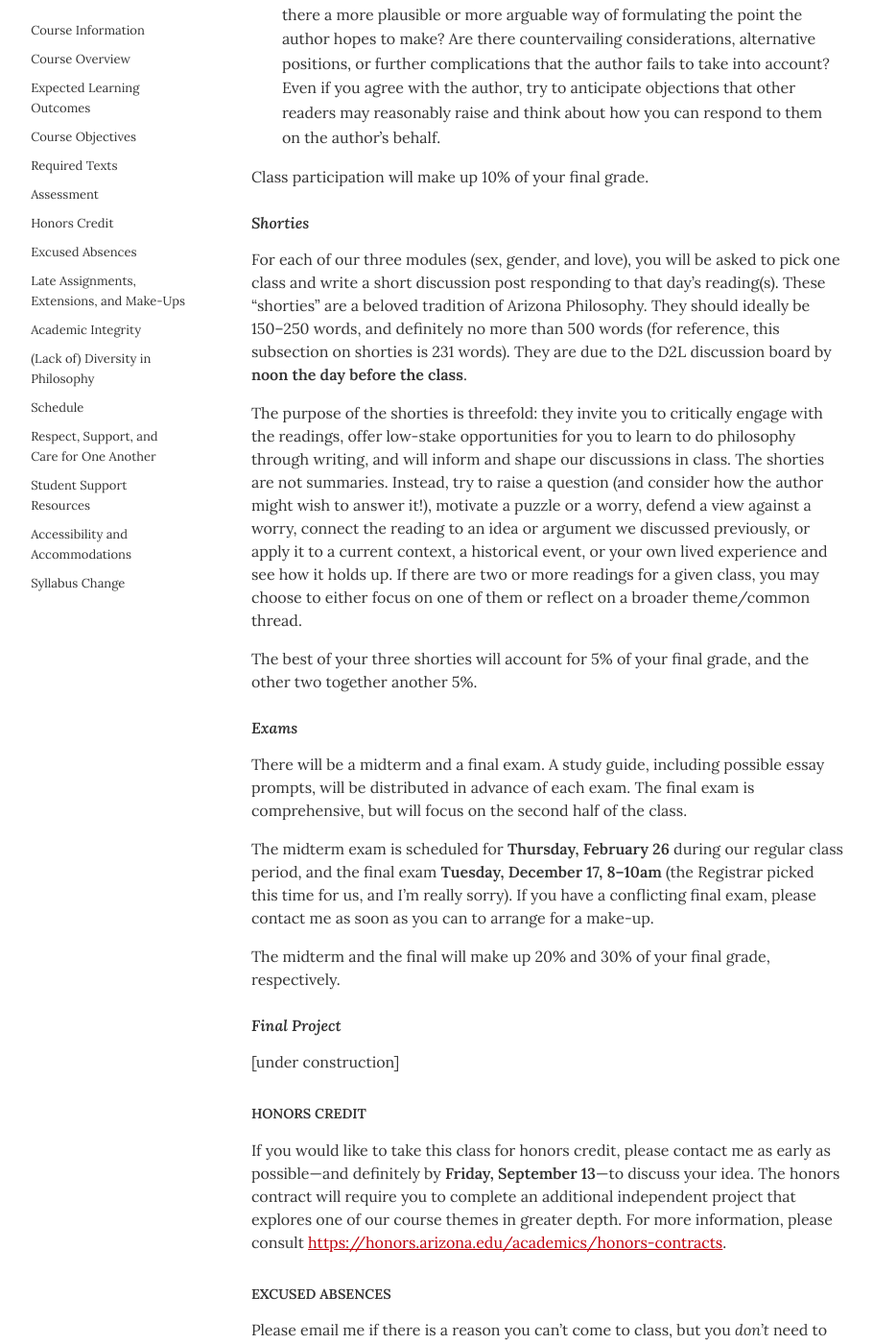
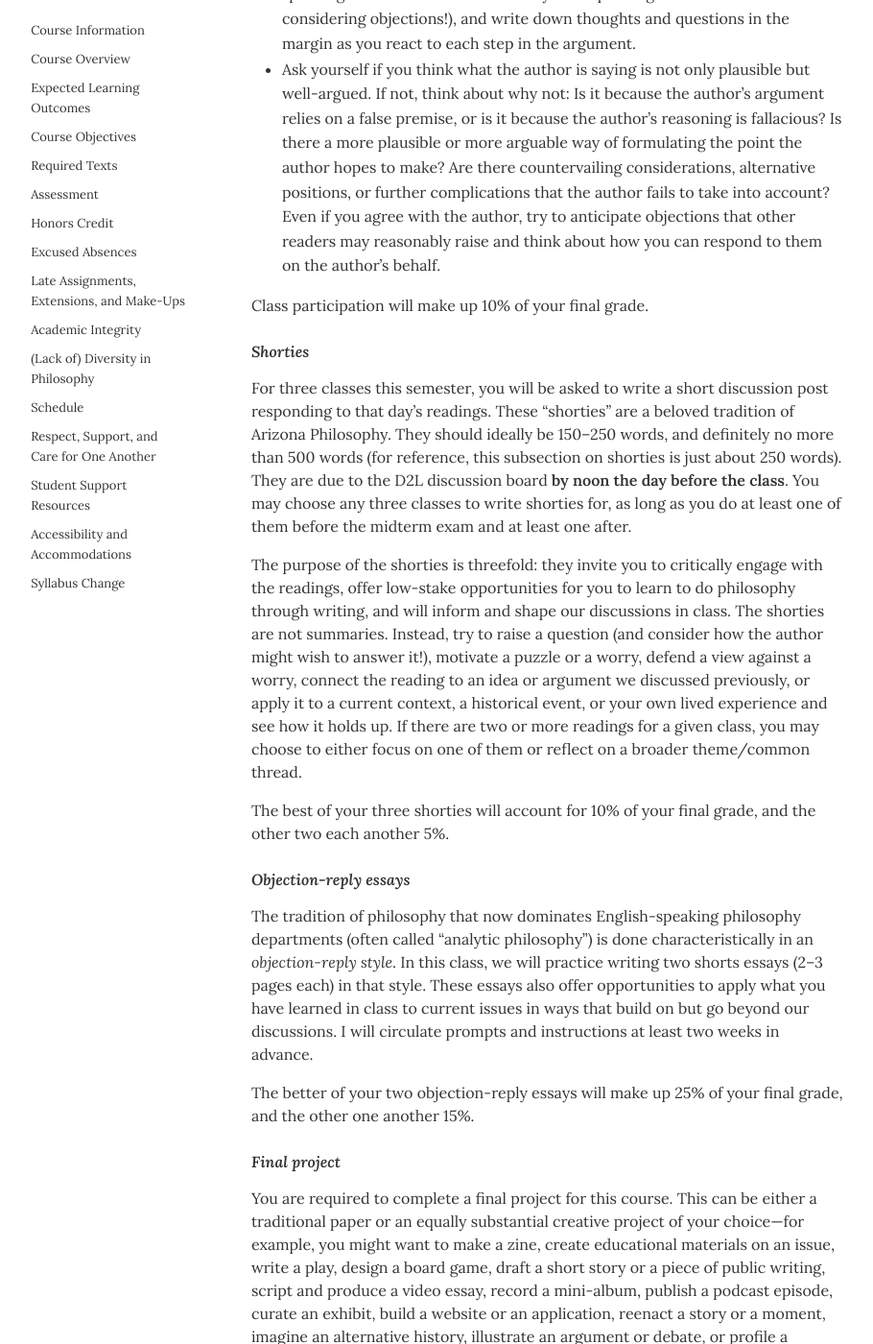
Before and after one commit to dingherself/130, a Jekyll site: the page built from syllabus.md, in a window 1280 px wide and 1400 px high, scrolled down 3532 px. Shown: the whole window at 96% size, without its empty margins (194-1104 px from the left). Built offline with Jekyll 4.4.1, drawn with Linux system fonts in a browser that asks for light colours; some of the changed text lies outside the part shown.

Commit message:
write up syllabus, schedule, directions

```diff
--- a/_layouts/table.html
+++ b/_layouts/table.html
@@ -4,10 +4,8 @@
     {% include head.html %}
     {% include css.html %}
     {% include scripts.html %}
-    <link href="https://cdn.datatables.net/v/bs5/jq-3.7.0/dt-2.0.8/b-3.0.2/b-html5-3.0.2/datatables.min.css" rel="stylesheet">
-    <script src="https://cdnjs.cloudflare.com/ajax/libs/pdfmake/0.2.7/pdfmake.min.js"></script>
-    <script src="https://cdnjs.cloudflare.com/ajax/libs/pdfmake/0.2.7/vfs_fonts.js"></script>
-    <script src="https://cdn.datatables.net/v/bs5/jq-3.7.0/dt-2.0.8/b-3.0.2/b-html5-3.0.2/datatables.min.js"></script>
+    <link href="https://cdn.datatables.net/v/bs5/jq-3.7.0/dt-2.0.8/b-3.0.2/b-print-3.1.0/datatables.min.css" rel="stylesheet">
+    <script src="https://cdn.datatables.net/v/bs5/jq-3.7.0/dt-2.0.8/b-3.0.2/b-print-3.1.0/datatables.min.js"></script>
     <script src="https://cdn.jsdelivr.net/npm/moment@2.30.1/moment.min.js"></script>
     {% include favicons.html %}
     {% include GA.html %}
--- a/syllabus.md
+++ b/syllabus.md
@@ -3,10 +3,10 @@
 title: Syllabus
 group: navigation
 order: 5
-date: 2024-07-02
+date: 2024-07-28
 ---
 
-<h2 class="mt-0">Course Information</h2>
+<h2 class="mt-0" style="position:absolute; visibility: hidden;">Course Information</h2>
 
 **{{ site.course_title_full | smartify }}**\
 {{ site.course_number }}, {{ site.semester | smartify }}\
@@ -61,10 +61,20 @@
 
 ## Required Texts
 
-You will need to acquire the following texts on your own. There are usually excellent bargains from used bookstores.
+You will need to acquire the following texts on your own. As we will discuss them frequently in class, I will ask you to get hard copies if you can; there are usually excellent bargains from used bookstores.
 
-- Simone de Beauvoir, *The Second Sex*, trans. Constance Borde and Sheila Malovany-Chevallier (New York: Vintage Books, 2011). Paperback, 978-0307277787, \$16.00. Edition/translation is important.
-- Plato, *Symposium*, trans. Alexander Nehamas and Paul Woodruff (Indianapolis, IN: Hackett, 1989). Paperback, 978-0872200760, \$11.00. Other editions/translations also work, but make sure you get one with those quirky little page numbers in the left/right margins (they are called “Stephanus numbers” and are consistent across editions). And if you are *really* serious about your bookshelf, consider getting John M. Cooper and D. S. Hutchinson eds., *Plato: Complete Works* (Indianapolis, IN: Hackett, 1997).
+- Simone de Beauvoir, *The Second Sex*, trans. Constance Borde and Sheila Malovany-Chevallier (New York: Vintage Books, 2011). Paperback, 978-0307277787, \$20.00.
+
+<div class="alert alert-light" role="alert">
+  <small>NB: Edition/translation is important.</small>
+</div>
+
+- Plato, *Symposium*, trans. Alexander Nehamas and Paul Woodruff (Indianapolis, IN: Hackett, 1989). Paperback, 978-0872200760, \$11.00.
+
+<div class="alert alert-light" role="alert">
+  <small>NB: Other editions/translations also work, but make sure you get one with those <a href="https://library.villanova.edu/research/subject-guides/citing-your-sources/frequently-used-styles/mla/citing-plato-mla-style">quirky little page numbers in the left/right margins</a> (they are called “Stephanus numbers” and are consistent across editions). And if you are <em>rally</em> serious about your bookshelf, consider getting John M. Cooper and D. S. Hutchinson eds., <em>Plato: Complete Works</em> (Indianapolis, IN: Hackett, 1997).</small>
+</div>
+
 - Catharine A. MacKinnon, *Feminism Unmodified: Discourses on Life and Law* (Cambridge, MA: Harvard University Press). Paperback, 978-0674298743, \$25.00.
 
 I will make all other required readings available digitally. If there are any barriers (technical, financial, etc.) that make it difficult for you to access any of the texts, please don’t be afraid to let me know.
@@ -73,10 +83,10 @@
 
 Final course grades will be awarded on the following basis:
 
-- Participation: 10%
-- Reading Discussions, or “Shorties”: 10%
-- Midterm and Final Exams: 50%
-- Final Project: 30%
+- [Participation](#participation): 10%
+- Reading discussions, or [“shorties”](#shorties): 20%
+- [Objection-reply essays](#objection-reply-essays): 40%
+- [Final project](#final-project): 30%
 
 All course requirements must be completed in order to pass this class. **An F received on any work due to academic dishonesty is grounds for an F in the course.**
 
@@ -98,37 +108,37 @@
 
 ### Shorties
 
-For each of our three modules (sex, gender, and love), you will be asked to pick one class and write a short discussion post responding to that day’s reading(s). These “shorties” are a beloved tradition of Arizona Philosophy. They should ideally be 150–250 words, and definitely no more than 500 words (for reference, this subsection on shorties is 231 words). They are due to the D2L discussion board by **noon the day before the class**.
+For three classes this semester, you will be asked to write a short discussion post responding to that day’s readings. These “shorties” are a beloved tradition of Arizona Philosophy. They should ideally be 150–250 words, and definitely no more than 500 words (for reference, this subsection on shorties is just about 250 words). They are due to the D2L discussion board **by noon the day before the class**. You may choose any three classes to write shorties for, as long as you do at least one of them before the midterm exam and at least one after.
 
 The purpose of the shorties is threefold: they invite you to critically engage with the readings, offer low-stake opportunities for you to learn to do philosophy through writing, and will inform and shape our discussions in class. The shorties are not summaries. Instead, try to raise a question (and consider how the author might wish to answer it!), motivate a puzzle or a worry, defend a view against a worry, connect the reading to an idea or argument we discussed previously, or apply it to a current context, a historical event, or your own lived experience and see how it holds up. If there are two or more readings for a given class, you may choose to either focus on one of them or reflect on a broader theme/common thread.
 
-The best of your three shorties will account for 5% of your final grade, and the other two together another 5%.
+The best of your three shorties will account for 10% of your final grade, and the other two each another 5%.
 
-### Exams
+### Objection-reply essays
 
-There will be a midterm and a final exam. A study guide, including possible essay prompts, will be distributed in advance of each exam. The final exam is comprehensive, but will focus on the second half of the class.
+The tradition of philosophy that now dominates English-speaking philosophy departments (often called “analytic philosophy”) is done characteristically in an *objection-reply style*. In this class, we will practice writing two shorts essays (2–3 pages each) in that style. These essays also offer opportunities to apply what  you have learned in class to current issues in ways that build on but go beyond our discussions. I will circulate prompts and instructions at least two weeks in advance.
 
-The midterm exam is scheduled for **Thursday, February 26** during our regular class period, and the final exam **Tuesday, December 17, 8–10am** (the Registrar picked this time for us, and I’m really sorry). If you have a conflicting final exam, please contact me as soon as you can to arrange for a make-up.
+The better of your two objection-reply essays will make up 25% of your final grade, and the other one another 15%.
 
-The midterm and the final will make up 20% and 30% of your final grade, respectively.
+### Final project
 
-### Final Project
+You are required to complete a final project for this course. This can be either a traditional paper or an equally substantial creative project of your choice---for example, you might want to make a zine, create educational materials on an issue, write a play, design a board game, draft a short story or a piece of public writing, script and produce a video essay, record a mini-album, publish a podcast episode, curate an exhibit, build a website or an application, reenact a story or a moment, imagine an alternative history, illustrate an argument or debate, or profile a community member (really, the sky’s the limit!). My hope is that the flexibility of the format will allow you to further engage with our course materials in a way that suits and reflects your own interests.
 
-[under construction]
+While I will provide prompts for both the paper and open options, you are also more than welcome to work with me to craft your own---if this is something you would like to do, please meet with me **by Tuesday, November 19** to discuss your ideas. If we can both see a workable final project, I will then ask you to write up a short project proposal to finalize it. You are not required to get my permission or submit a proposal if you decide to pursue one of the pre-circulated prompts. Either way, the final project is due **by 11:59pm on Sunday, December 15**.
+
+The final project will make up 30% of your final grade.
 
 ## Honors Credit
 
-If you would like to take this class for honors credit, please contact me as early as possible—and definitely by **Friday, September 13**—to discuss your idea. The honors contract will require you to complete an additional independent project that explores one of our course themes in greater depth. For more information, please consult <https://honors.arizona.edu/academics/honors-contracts>.
+If you would like to take this class for honors credit, please contact me as early as possible—and definitely **by Friday, September 13**—to discuss your idea. The honors contract will require you to complete an additional independent project that explores one of our course themes in greater depth. For more information, please consult <https://honors.arizona.edu/academics/honors-contracts>.
 
 ## Excused Absences
 
 Please email me if there is a reason you can’t come to class, but you *don’t* need to show me any kind of documentation. This is an honor system, and I trust you not to abuse it—all I ask is you also be flexible and considerate when you are in a position of power to do so.
 
-The UA policy concerning class attendance, participation, and administrative drops is available at <http://catalog.arizona.edu/policy/class-attendance-participation-and-administrative-drop>.
-
-The UA policy regarding absences for any sincerely held religious belief, observance or practice will be accommodated where reasonable: <http://policy.arizona.edu/human-resources/religious-accommodation-policy>.
-
-Absences preapproved by the UA Dean of Students (or the Dean’s designee) will be honored; see <http://policy.arizona.edu/employmenthuman-resources/attendance>.
+- The UA policy concerning class attendance, participation, and administrative drops is available at <http://catalog.arizona.edu/policy/class-attendance-participation-and-administrative-drop>.
+- The UA policy regarding absences for any sincerely held religious belief, observance or practice will be accommodated where reasonable: <http://policy.arizona.edu/human-resources/religious-accommodation-policy>.
+- Absences preapproved by the UA Dean of Students (or the Dean’s designee) will be honored; see <http://policy.arizona.edu/employmenthuman-resources/attendance>.
 
 ## Late Assignments, Extensions, and Make-Ups
 
@@ -146,7 +156,7 @@
 
 **I view plagiarism as a *very* serious violation of the university’s Code of Academic Integrity, and you should as well.** I strongly encourage you to review this helpful guide prepared by the university library: <https://new.library.arizona.edu/research/citing/plagiarism>. I understand different instructors may draw the line somewhat differently; if you have any questions about what constitutes plagiarism for the purposes of our course, please don’t hesitate to ask me.
 
-### Use of Generative AI Tools
+### Use of generative AI tools
 
 I consider it an important component of digital literacy that students appreciate the strengths as well as limitations of generative artificial intelligence (AI) tools such as ChatGPT.
 
@@ -154,7 +164,7 @@
 
 My own policy is to prohibit students from turning in *as their own work* either (1) passages (beyond a single word or phrase) directly generated by generative AI tools, or (2) ideas, arguments, distinctions, claims, analyses, and the like substantially informed by their use of generative AI tools. **The most salient consideration here, in my view, is *misrepresentation*: what I care about is whether a student’s failure to acknowledge the origin of a passage or idea is likely to mislead, that is, to falsely imply that the student has written or come up with it themself.** Contrast this with searching “synonyms for ‘retroactive laws’” on Google and with brainstorming ideas for a paper with a friend. In the Google case, acknowledgment is unnecessary because no one would think the phrase ‘*ex post facto* laws’ is therefore implied to have been invented by the student (but if the student uses a *specific* way of explaining what it means for laws to be *ex post facto*, which they have found through the Google search, then that would require proper citation). In the friend case, acknowledgment is necessary because the friend is a significant reason that the student could think of the paper idea in the first place (this is even more obvious when the friend helps the student to come up with specific ways of putting the idea into words).
 
-### Use of Class Notes and Course Materials
+### Use of class notes and course materials
 
 **Disseminating class notes or course materials beyond the classroom community, such as selling them to other students or to a third party for resale, is strictly prohibited.** Violations to this rule are subject to the Code of Academic Integrity and may result in course sanctions. Additionally, students who use D2L or UA email to sell or buy such notes or course materials are subject to Student Code of Conduct violations for misuse of student email addresses. This misconduct may also constitute copyright infringement.
 
@@ -170,28 +180,28 @@
 
 ## Respect, Support, and Care for One Another
 
-### Materials in This Course
+### Materials in this course
 
 Since many of the issues we will cover in this course are not only intellectually but also personally relevant, you might find it difficult to read and discuss certain course materials. I want to acknowledge that. It’s perfectly understandable.
 
 It’s therefore important that we respect, support, and care for one another throughout the course. Please always feel free to talk to me if you anticipate certain topics will be especially difficult for you, or if you think the way they get discussed in the class is disrespectful or otherwise problematic.
 
-### Some Concrete Examples
+### Some concrete examples
 
-Class Discussions
+Class discussions
 
 - Value everyone’s contribution to class discussions;
 - Disagree in a way that takes other people’s ideas seriously and sincerely;
 - Challenge remarks, jokes, and examples that are racist, sexist, heterosexist, cissexist, misogynistic, transmisogynistic, xenophobic, ableist, ageist, classist, etc.;
 - Keep discussions inclusive by avoiding talking to only a few specific people.
 
-Classroom Behavior
+Classroom behavior
 
 - Try to remain quiet if you have to arrive late or leave early;
 - Avoid starting to pack things up until class is completely over;
 - Listen attentively and avoid distracting or interrupting behavior, such as chatting with the person next to you or checking your phone.
 
-Gender Identity & Sexual Orientation
+Gender identity & sexual orientation
 
 - Use the pronouns and name you are asked to when you refer to a person, and avvoid assuming a person’s pronouns, gender identity, or sexual orientation based on their appearance, voice, or name;
 - Be careful not to disclose anyone’s gender identity or sexual orientation (i.e., out them) without their permission, even if they are already out in the classroom—it can put lives in danger;
@@ -200,7 +210,7 @@
 
 If you feel any aspect of this course makes it difficult for you to participate fully, I want to know. This is *very* important to me.
 
-### University Statements
+### University statements
 
 To foster a positive learning environment, students and instructors have a shared responsibility. We want a safe, welcoming, and inclusive environment where all of us feel comfortable with each other and where we can challenge ourselves to succeed. To that end, our focus is on the tasks at hand and not on extraneous activities (e.g., texting, chatting, reading a newspaper, making phone calls, web surfing, etc.).
 
@@ -238,7 +248,7 @@
 -   Think Tank Writing Center: <https://thinktank.arizona.edu/writing-center>
 -   Writing Skills Improvement Program: <https://wsip.arizona.edu>
 
-### Campus Programs
+### Campus programs
 
 -   Campus Pantry: <https://campuspantry.arizona.edu>
 -   UA Childcare Choice Program for Students: <https://lifework.arizona.edu/programs/childcare-choice/student>
```
Also changed, not shown: other parts of syllabus.md (+2 -2 lines), _data/schedule.csv (+33 -5 lines), classroom.md (added, +20 -0 lines), schedule.html (+8 -4 lines), assets/building.webp (added), assets/map.png (added), assets/map.webp (added), 2 other files.
